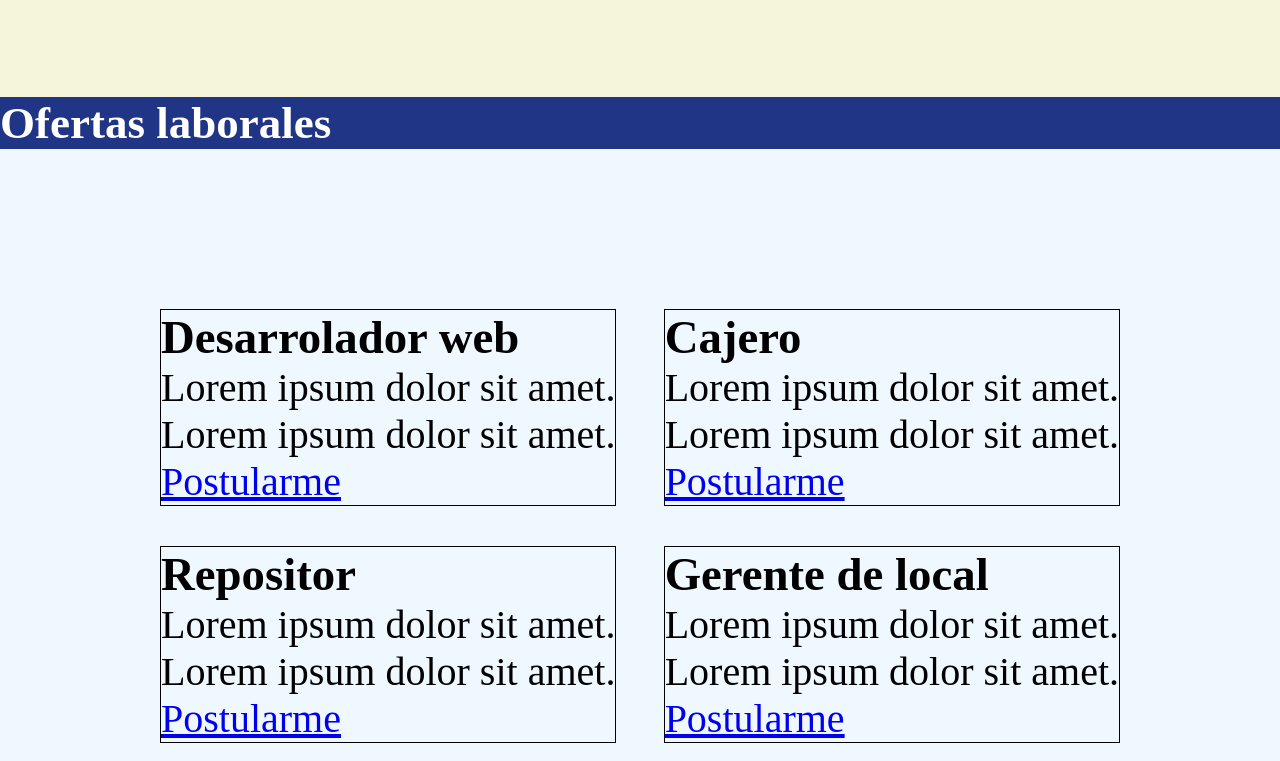
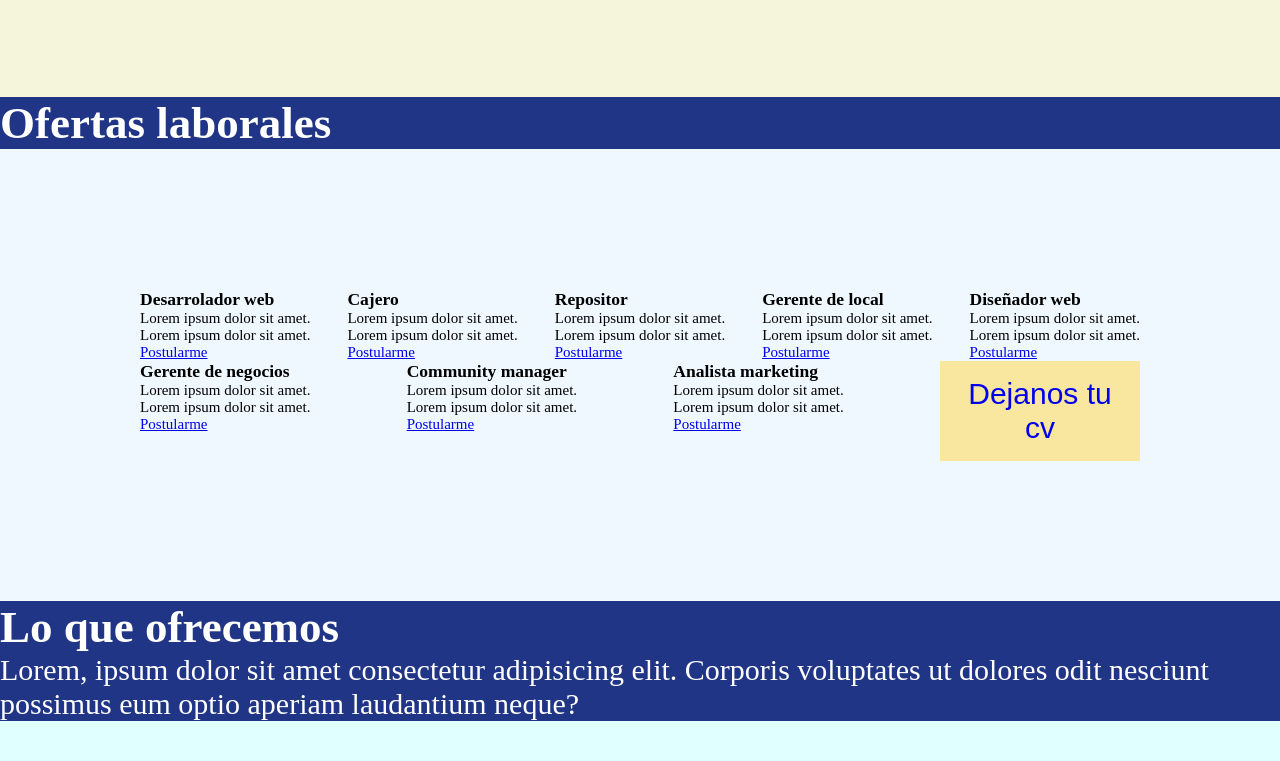
Before and after one commit to GastonSaavedra1996/Desarrollo, a plain HTML site: page trabaja-con-nosotros.html in a window 1280 px wide. Shown: the part 719-1480 px from the top of the page. Drawn offline with Linux system fonts and the light colour scheme.

Commit message:
cambios en index y productos

```diff
--- a/css/style.css
+++ b/css/style.css
@@ -86,7 +86,7 @@
   justify-content: space-between;
   margin: 40px;
 }
-.productos_bot_ropa:hover{
+.productos_bot_ropa:hover {
   transform: scale(1.4);
   background-color: antiquewhite;
   border-radius: 15%;
@@ -252,6 +252,33 @@
 .products-img img {
   width: 100px;
   height: 100px;
+}
+.main-trabaja {
+  padding: 270px 100px 100px 30px;
+  font-size: 20px;
+  display: flex;
+  background-color: beige;
+}
+.open-positions {
+  background-color: aliceblue;
+  color: black;
+  display: flex;
+  flex-wrap: wrap;
+  font-size: 40px;
+  justify-content: space-between;
+}
+.ofertaslaborales {
+  display: flex;
+  flex-direction: row;
+  flex-wrap: wrap;
+  padding: none;
+  font-size: 30px;
+  color: white;
+  background-color: #203586;
+}
+.trabajoss {
+  margin: 0%;
+  font-size: 15px;
 }
 @media (min-width: 992px) {
   /* LOGO Y NAV */
--- a/trabaja-con-nosotros.html
+++ b/trabaja-con-nosotros.html
@@ -53,50 +53,50 @@
     <section class="ofertaslaborales">
       <h2>Ofertas laborales</h2>
       <div class="open-positions">
-      <div class="desarrollador-web">
+      <div class="trabajoss">
         <h3>Desarrolador web</h3>
         <p>Lorem ipsum dolor sit amet.</p>
         <p>Lorem ipsum dolor sit amet.</p>
         <a href="#desarrollador web">Postularme</a>
       </div>
-      <div class="cajero">
+      <div class="trabajoss">
         <h3>Cajero</h3>
         <p>Lorem ipsum dolor sit amet.</p>
         <p>Lorem ipsum dolor sit amet.</p>
         <a href="#cajero">Postularme</a>
       </div>
-      <div class="repositor">
+      <div class="trabajoss">
         <h3>Repositor</h3>
         <p>Lorem ipsum dolor sit amet.</p>
         <p>Lorem ipsum dolor sit amet.</p>
         <a href="#repositor">Postularme</a>
       </div>
-      <div class="gerente-de-local">
+      <div class="trabajoss">
         <h3>Gerente de local</h3>
         <p>Lorem ipsum dolor sit amet.</p>
         <p>Lorem ipsum dolor sit amet.</p>
         <a href="#gerente de local">Postularme</a>
       </div>
-      <div class="disenador-web">
+      <div class="trabajoss">
         <h3>Diseñador web</h3>
         <p>Lorem ipsum dolor sit amet.</p>
         <p>Lorem ipsum dolor sit amet.</p>
         <a href="#disenador web">Postularme</a>
       </div>
-      <div class="gerente-de-negocios">
+      <div class="trabajoss">
         <h3>Gerente de negocios</h3>
         <p>Lorem ipsum dolor sit amet.</p>
         <p>Lorem ipsum dolor sit amet.</p>
         <a href="#gerente de negocios">Postularme</a>
       </div>
-      <div class="community-manager">
+      <div class="trabajoss">
         <h3>Community manager</h3>
         <p>Lorem ipsum dolor sit amet.</p>
         <p>Lorem ipsum dolor sit amet.</p>
         <a href="#community manager">Postularme</a>
       </div>
-      <div class="analista-marketing-digital">
-        <h3>Analista marketing digital</h3>
+      <div class="trabajoss">
+        <h3>Analista marketing </h3>
         <p>Lorem ipsum dolor sit amet.</p>
         <p>Lorem ipsum dolor sit amet.</p>
         <a href="#analista marketing digital">Postularme</a>
```
Also changed, not shown: index.html (+2 -0 lines).
